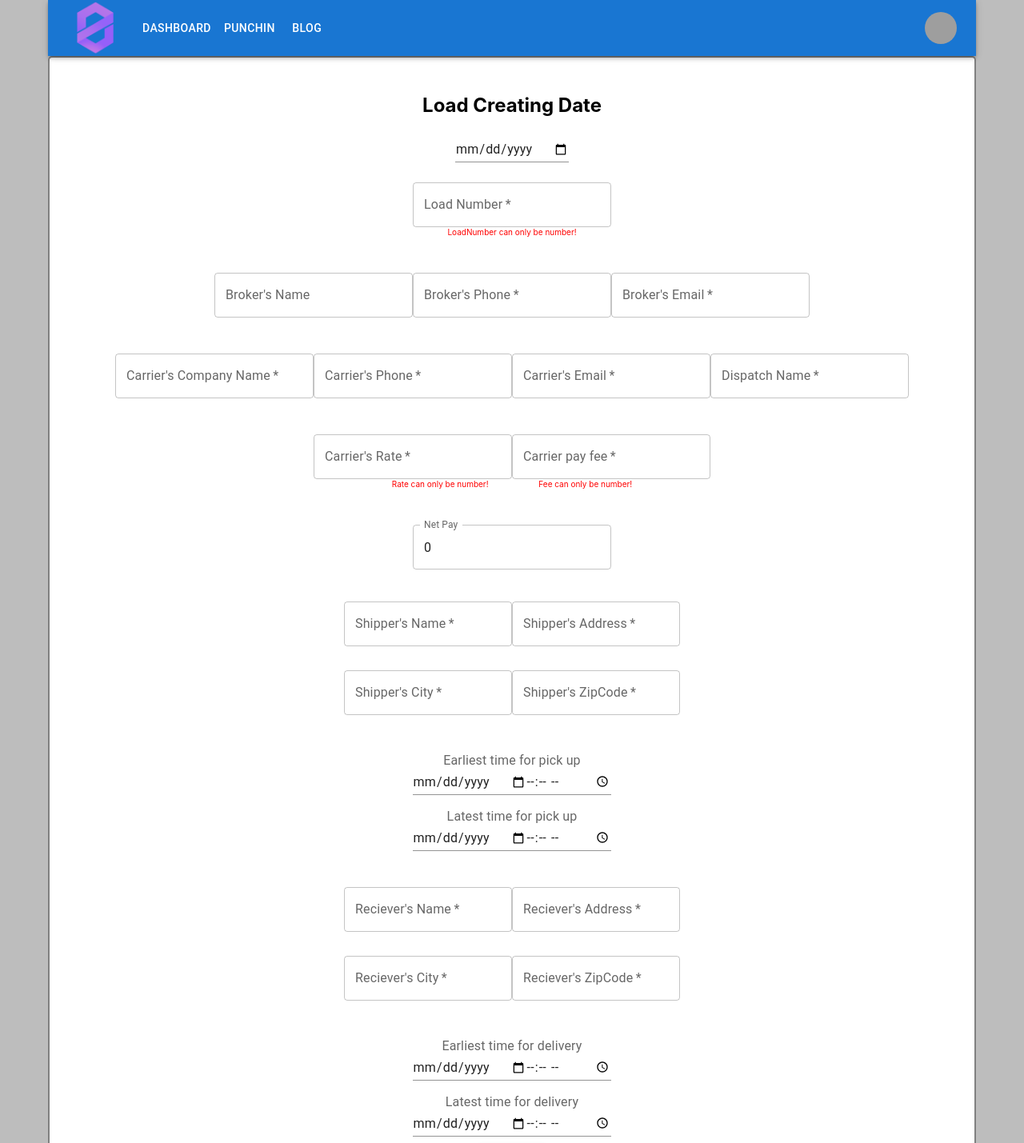
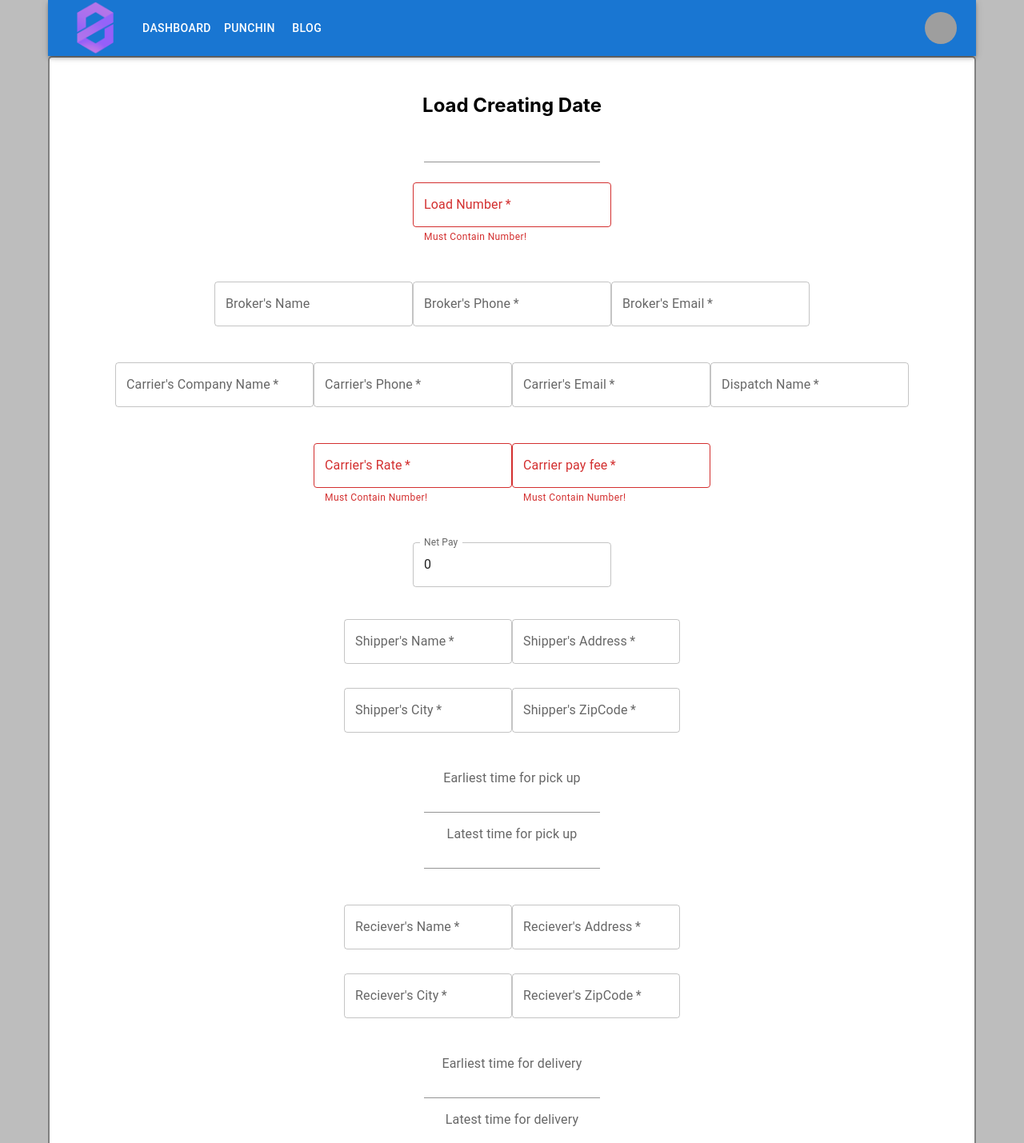
Before and after one commit to TatulMesropyan/Punchin-System-Front, a React (Create React App) app: page / in a window 1280 px wide. Shown: the top 1429 px of the page at 80% size. Built offline with nearby package versions, Linux system fonts and the light colour scheme; grey boxes are pictures that could not be loaded.

Commit message:
Optimized state usages,featured new logic for number checking

```diff
--- a/src/Punchin.jsx
+++ b/src/Punchin.jsx
@@ -1,131 +1,122 @@
 import React, { useEffect, useState } from "react";
 import { TextField, Button, Input, FormLabel } from "@mui/material";
 // import { CountryDropdown, RegionDropdown } from "react-country-region-selector";
+//import DateTimePicker from '@mui/material';
 import "./App.css";
 
 const Punchin = () => {
 
+  const [date, setDate] = useState("");
+  const [loadNumber, setLoadNumber] = useState("");
+  const [loadNumberError,setLoadNumberError] = useState("")
+  const [feeError,setFeeError] = useState("")
+  const [rateError,setRateError] = useState("")
+  const [carrierRate, setCarrierRate] = useState("");
+  const [carrierFee, setCarrierFee] = useState("");
+  const [carrierNetPay,setCarrierNetPay] = useState("")
   const [brokerData, setBrokerData] = useState({
+    dispatchName: "",
+    phone: "",
+    email: "",
+  });
 
-  })
+  const [carrierData, setCarrierData] = useState({
+    companyName: "",
+    email: "",
+    phone: "",
+    dispatchName: "",
+  });
 
   const [shipperData, setShipperData] = useState({
+    warehouseName: "",
+    address: "",
+    city: "",
+    state: "",
+    country: "United States",
+    zipcode: "",
+    earliestTime: "",
+    latestTime: "",
+  });
+  const [receiverData, setReceiverData] = useState({
+    warehouseName: "",
+    address: "",
+    city: "",
+    state: "",
+    country: "United States",
+    zipcode: "",
+    earliestTime: "",
+    latestTime: "",
+  });
 
-  })
-
-  const [brokersName, setBrokersName] = useState("");
-  const [brokersPhone, setBrokersPhone] = useState("");
-  const [brokersEmail, setBrokersEmail] = useState("");
-  const [loadNumber, setLoadNumber] = useState("");
-  const [date, setDate] = useState("");
-  const [carriersName, setcarriersName] = useState("");
-  const [carriersPhone, setCarriersPhone] = useState("");
-  const [carriersEmail, setCarriersEmail] = useState("");
-  const [dispatchName, setDispatchName] = useState("");
-  const [shipperName, setShipperName] = useState("");
-  const [shipperAddress, setShipperAddress] = useState("");
-  const [shipperCity, setShipperCity] = useState("");
-  const [shipperState, setShipperState] = useState("");
-  const [shipperCountry, setShipperCountry] = useState("United States");
-  const [shipperZipCode, setShipperZipCode] = useState("");
-  const [recieverName, setRecieverName] = useState("");
-  const [recieverAddress, setRecieverAddress] = useState("");
-  const [recieverCity, setRecieverCity] = useState("");
-  const [recieverState, setRecieverState] = useState("");
-  const [recieverZipCode, setRecieverZipCode] = useState("");
-  const [recieverCountry, setRecieverCountry] = useState("United States");
-  const [carrierRate, setCarrierRate] = useState("");
-  const [carrierFee, setCarrierFee] = useState("");
-  const [netPay, setNetPay] = useState("");
-  const [rateError, setRateError] = useState("");
-  const [feeError, setFeeError] = useState("");
-  const [loadNumberError, setLoadNumberError] = useState("");
-  const [pickUp, setPickUp] = useState({
-    time: "",
-    date: "",
-  });
-  const [delivery, setDelivery] = useState({
-    time: "",
-    date: "",
-  });
-  const handleDeliveryTime = (e) => {
-    setDelivery({ time: e.target.value });
-  };
-  const handleDeliveryDate = (e) => {
-    setDelivery({ date: e.target.value });
+  const handleReceiverChange = (e) => {
+    const { name, value } = e.target;
+    setReceiverData({
+      ...receiverData,
+      [name]: value,
+    });
   };
 
-  const handlePickTime = (e) => {
-    setPickUp({ time: e.target.value });
+  const handleShipperChange = (e) => {
+    const { name, value } = e.target;
+    setShipperData({
+      ...shipperData,
+      [name]: value,
+    });
   };
-  const handlePickDate = (e) => {
-    setPickUp({ date: e.target.value });
+
+  const handleCarrierChange = (e) => {
+    const { name, value } = e.target;
+    setCarrierData({
+      ...carrierData,
+      [name]: value,
+    });
   };
-  useEffect(() => {
-    document.title = `Load#${loadNumber}`;
-  }, [loadNumber]);
+  const handleBrokerChange = (e) => {
+    const { name, value } = e.target;
+    setBrokerData({
+      ...brokerData,
+      [name]: value,
+    });
+  };
 
-  useEffect(() => {
-    let carrierRateChecker = document.getElementById("rate");
-    if (/[0-9]/.test(carrierRate)) {
-      carrierRateChecker.style.color = "black";
-      setRateError("");
-    } else {
-      carrierRateChecker.style.color = "red";
-      setRateError("Rate can only be number!");
+   useEffect(() => {
+    if (!/[0-9]/.test(loadNumber)){
+      setLoadNumberError("Must Contain Number!");
     }
-  }, [carrierRate]);
+    if(/[0-9]/.test(loadNumber)){
+      setLoadNumberError("")
+    }
+    if(!/[0-9]/.test(carrierFee)){
+      setFeeError("Must Contain Number!")
+    }
+    if(/[0-9]/.test(carrierFee)){
+      setFeeError("")
+    }
+    if(!/[0-9]/.test(carrierRate)){
+      setRateError("Must Contain Number!")
+    }
+    if (/[0-9]/.test(carrierRate)){
+      setRateError("")
+    }
+  }, [loadNumber,carrierFee,carrierRate,]);
 
-  useEffect(() => {
-
-    // look through MaterialUI TextField / Input API documentation and use its native error handling for styling
-
-    let carrierFeeChecker = document.getElementById("fee");
-    if (/[0-9]/.test(carrierFee)) {
-      carrierFeeChecker.style.color = "black";
-      setFeeError("");
-    } else {
-      carrierFeeChecker.style.color = "red";
-      setFeeError("Fee can only be number!");
-    }
-  }, [carrierFee]);
-
-  useEffect(() => {
-    let numChecker = document.getElementById("loadNumber");
-    if (/[0-9]/.test(loadNumber)) {
-      numChecker.style.color = "black";
-      setLoadNumberError("");
-    } else {
-      numChecker.style.color = "red";
-      setLoadNumberError("LoadNumber can only be number!");
-    }
-  }, [loadNumber]);
 
   function NetPayCalculator() {
     let x = carrierRate - (carrierRate * carrierFee) / 100;
-    setNetPay(x);
+    setCarrierNetPay(x);
     return (
       <div>
-        <TextField label="Net Pay" value={netPay} />
+        <TextField label="Net Pay" value={carrierNetPay} />
       </div>
     );
   }
-
   const handleSubmit = (e) => {
     e.preventDefault();
-    console.log(
-      brokersName,
-      brokersEmail,
-      brokersPhone,
-      loadNumber,
-      carriersName,
-      dispatchName,
-      carriersPhone,
-      carriersEmail,
-      pickUp,
-      delivery
-    );
   };
+
+  useEffect(() => {
+    document.title = loadNumber;
+  },[loadNumber])
 
   return (
     <div>
@@ -137,11 +128,14 @@ const Punchin = () => {
             </label>
           </div>
           <div style={{ margin: 25 }}>
+            {
+              //Data-time pickers not working,should install new version
+            }
             <Input
               label="Creating Date"
               variant="outlined"
               required
-              type="date"
+              type="data-time"
               value={date}
               onChange={(e) => setDate(e.target.value)}
             />
@@ -151,35 +145,36 @@ const Punchin = () => {
               label="Load Number"
               required
               variant="outlined"
-              id="loadNumber"
+              helperText={loadNumberError}
+              error={loadNumberError}
               value={loadNumber}
               onChange={(e) => setLoadNumber(e.target.value)}
             />
-            <div style={{ color: "red", fontSize: "10px" }}>
-              {loadNumberError}
-            </div>
           </div>
           <div className="form-broker">
             <TextField
               label="Broker's Name"
               variant="outlined"
-              value={brokersName}
-              onChange={(e) => setBrokersName(e.target.value)}
+              name="dispatchName"
+              value={brokerData.dispatchName}
+              onChange={handleBrokerChange}
             />
             <TextField
               label="Broker's Phone"
               variant="outlined"
               required
-              value={brokersPhone}
-              onChange={(e) => setBrokersPhone(e.target.value)}
+              name="phone"
+              value={brokerData.phone}
+              onChange={handleBrokerChange}
             />
             <TextField
               label="Broker's Email"
               type="email"
+              name="email"
               required
               variant="outlined"
-              value={brokersEmail}
-              onChange={(e) => setBrokersEmail(e.target.value)}
+              value={brokerData.email}
+              onChange={handleBrokerChange}
             />
           </div>
           <div className="form-carrier">
@@ -187,30 +182,34 @@ const Punchin = () => {
               label="Carrier's Company Name"
               variant="outlined"
               required
-              value={carriersName}
-              onChange={(e) => setcarriersName(e.target.value)}
+              name="companyName"
+              value={carrierData.companyName}
+              onChange={handleCarrierChange}
             />
             <TextField
               label="Carrier's Phone"
               variant="outlined"
               required
-              value={carriersPhone}
-              onChange={(e) => setCarriersPhone(e.target.value)}
+              name="phone"
+              value={carrierData.phone}
+              onChange={handleCarrierChange}
             />
             <TextField
               label="Carrier's Email"
               type="email"
               required
+              name="email"
               variant="outlined"
-              value={carriersEmail}
-              onChange={(e) => setCarriersEmail(e.target.value)}
+              value={carrierData.email}
+              onChange={handleCarrierChange}
             />
             <TextField
               label="Dispatch Name"
               variant="outlined"
               required
-              value={dispatchName}
-              onChange={(e) => setDispatchName(e.target.value)}
+              name="dispatchName"
+              value={carrierData.dispatchName}
+              onChange={handleCarrierChange}
             />
           </div>
           <div style={{ paddingTop: "45px" }}>
@@ -219,9 +218,10 @@ const Punchin = () => {
                 label="Carrier's Rate"
                 variant="outlined"
                 required
+                helperText={rateError}
+                error={rateError}
                 value={carrierRate}
-                id="rate"
-                onChange={(e) => setCarrierRate(e.target.value)}
+                onChange={(e)=>setCarrierRate(e.target.value)}
               />
               {/*<Select
               options={chargeOptions}
@@ -232,14 +232,12 @@ const Punchin = () => {
               <TextField
                 label="Carrier pay fee"
                 required
+                helperText={feeError}
+                error={feeError}
                 id="fee"
                 value={carrierFee}
-                onChange={(e) => setCarrierFee(e.target.value)}
+                onChange={(e)=>setCarrierFee(e.target.value)}
               />
-            </div>
-            <div style={{ color: "red", fontSize: "10px" }}>
-              <span style={{ paddingRight: "30px" }}> {rateError}</span>
-              <span style={{ paddingLeft: "30px" }}> {feeError}</span>
             </div>
           </div>
           <div style={{ paddingTop: "45px" }}>
@@ -251,15 +249,17 @@ const Punchin = () => {
                 label="Shipper's Name"
                 required
                 multiline
-                value={shipperName}
-                onChange={(e) => setShipperName(e.target.value)}
+                name="warehouseName"
+                value={shipperData.warehouseName}
+                onChange={handleShipperChange}
               />
               <TextField
                 label="Shipper's Address"
                 required
                 multiline
-                value={shipperAddress}
-                onChange={(e) => setShipperAddress(e.target.value)}
+                name="address"
+                value={shipperData.address}
+                onChange={handleShipperChange}
               />
             </div>
             {/* <div className="shipper-region-selector">
@@ -278,16 +278,18 @@ const Punchin = () => {
                 label="Shipper's City"
                 required
                 multiline
-                value={shipperCity}
-                onChange={(e) => setShipperCity(e.target.value)}
+                name="city"
+                value={shipperData.city}
+                onChange={handleShipperChange}
               />
 
               <TextField
                 label="Shipper's ZipCode"
                 required
+                name="zipcode"
                 multiline
-                value={shipperZipCode}
-                onChange={(e) => setShipperZipCode(e.target.value)}
+                value={shipperData.zipcode}
+                onChange={handleShipperChange}
               />
             </div>
           </div>
@@ -295,15 +297,26 @@ const Punchin = () => {
             <div>
               <FormLabel color="primary">Earliest time for pick up</FormLabel>
               <div>
-                <Input type="date" onChange={handlePickDate} />
-                <Input type="time" onChange={handlePickTime} />
+                <Input
+                  type="datetime"
+                  name="earliestTime"
+                  value={shipperData.earliestTime}
+                  onChange={handleShipperChange}
+                />
               </div>
+              {
+              //Data-time pickers not working,should install new version
+            }
             </div>
             <div style={{ paddingTop: "15px" }}>
               <FormLabel>Latest time for pick up</FormLabel>
               <div>
-                <Input type="date" />
-                <Input type="time" />
+                <Input
+                  type="datatime-local"
+                  name="latestTime"
+                  value={shipperData.latestTime}
+                  onChange={handleShipperChange}
+                />
               </div>
             </div>
           </div>
@@ -312,16 +325,18 @@ const Punchin = () => {
               <TextField
                 label="Reciever's Name"
                 required
+                name="wareouseName"
                 multiline
-                value={recieverName}
-                onChange={(e) => setRecieverName(e.target.value)}
+                value={receiverData.name}
+                onChange={handleReceiverChange}
               />
               <TextField
                 label="Reciever's Address"
                 required
                 multiline
-                value={recieverAddress}
-                onChange={(e) => setRecieverAddress(e.target.value)}
+                name="address"
+                value={receiverData.address}
+                onChange={handleReceiverChange}
               />
             </div>
             <div>
@@ -340,16 +355,18 @@ const Punchin = () => {
                 <TextField
                   label="Reciever's City"
                   required
+                  name="city"
                   multiline
-                  value={recieverCity}
-                  onChange={(e) => setRecieverCity(e.target.value)}
+                  value={receiverData.city}
+                  onChange={handleReceiverChange}
                 />
                 <TextField
                   label="Reciever's ZipCode"
                   required
                   multiline
-                  value={recieverZipCode}
-                  onChange={(e) => setRecieverZipCode(e.target.value)}
+                  name="zipcode"
+                  value={receiverData.zipcode}
+                  onChange={handleReceiverChange}
                 />
               </div>
             </div>
@@ -358,15 +375,23 @@ const Punchin = () => {
             <div>
               <FormLabel color="primary">Earliest time for delivery</FormLabel>
               <div>
-                <Input type="date" onChange={handleDeliveryDate} />
-                <Input type="time" onChange={handleDeliveryTime} />
+                <Input
+                  type="datetime"
+                  name="earliestTime"
+                  value={receiverData.earliestTime}
+                  onChange={handleReceiverChange}
+                />
               </div>
             </div>
             <div style={{ paddingTop: "15px" }}>
               <FormLabel>Latest time for delivery</FormLabel>
               <div>
-                <Input type="date" />
-                <Input type="time" />
+                <Input
+                  type="datetime"
+                  name="latestTime"
+                  value={receiverData.latestTime}
+                  onChange={handleReceiverChange}
+                />
               </div>
             </div>
           </div>
```
Also changed, not shown: 1 other file (tests, documents, lock files or other folders).
